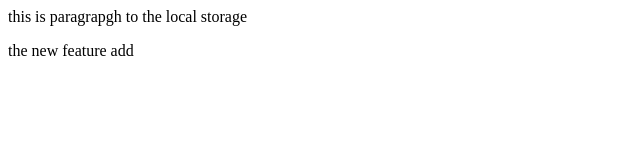
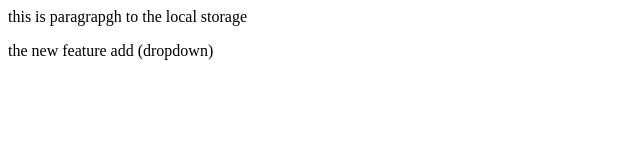
Before and after one commit to 6353-46/local-repos, a plain HTML site: page index.html in a window 1280 px wide. Shown: the full height of the page, 0-640 px from the left. Drawn offline with Linux system fonts and the light colour scheme.

Commit message:
add dropdown

```diff
--- a/index.html
+++ b/index.html
@@ -1,2 +1,2 @@
 <p>this is paragrapgh to the local storage  </p>
-<p>the new feature add </p>
+<p>the new feature add  (dropdown)</p>
```
